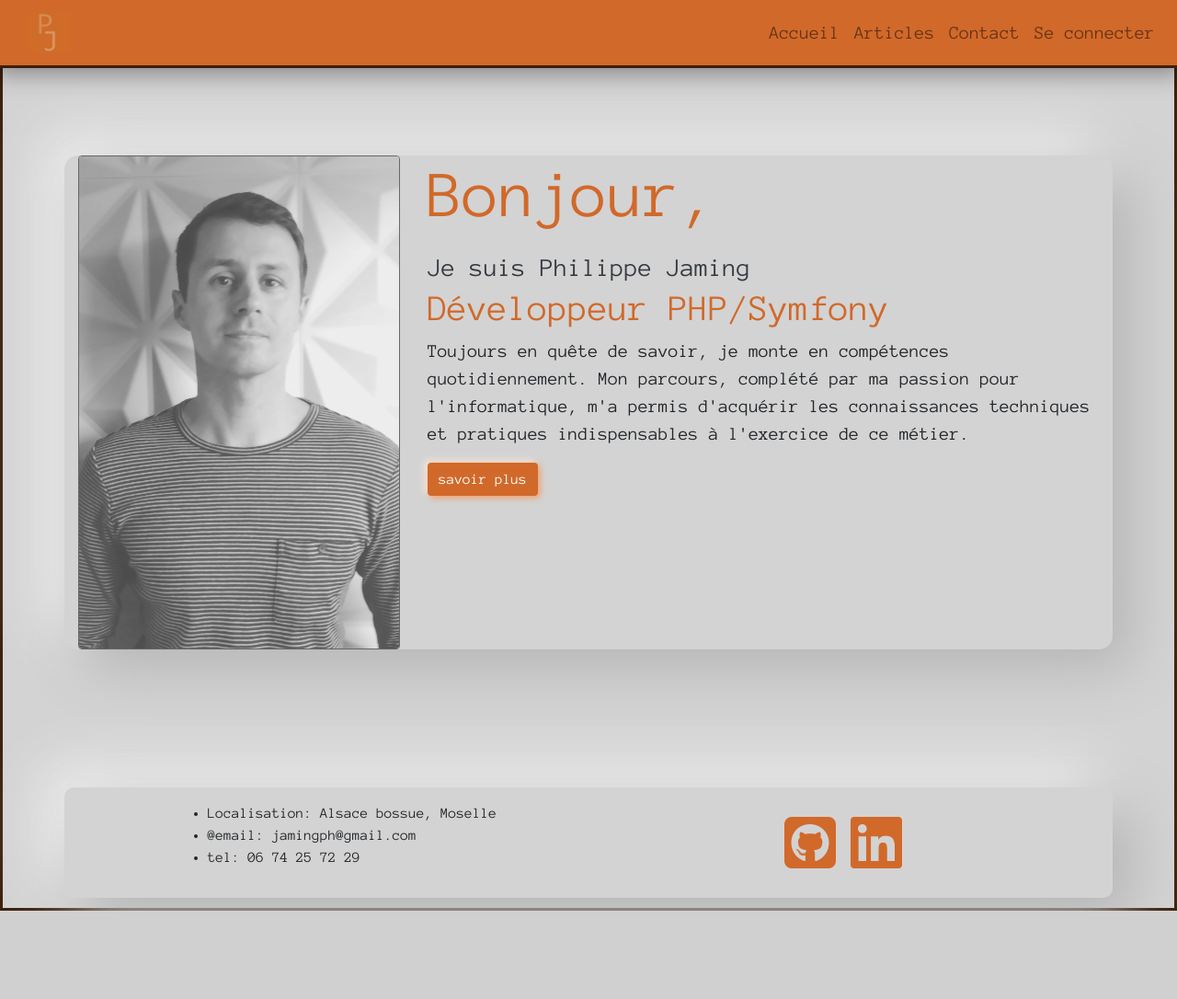
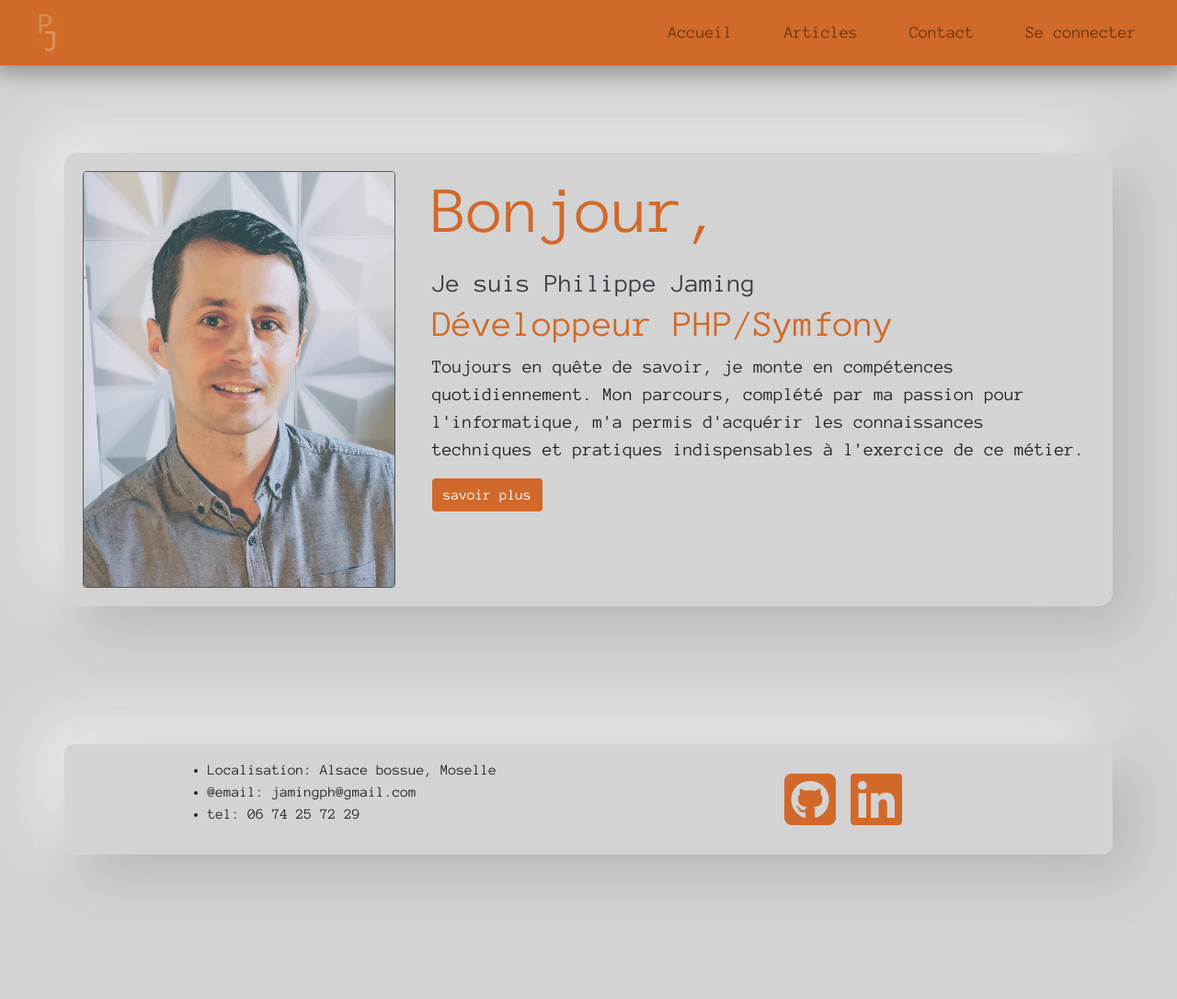
Before and after one commit to JgPhil/blog_jgphil, a Symfony app: template templates/home/index.html.twig in a window 1280 px wide. Shown: the whole page at 92% size. Before the commit the page ends 990 px from the top, so only its background shows below. Run offline with Twig, Linux system fonts and the light colour scheme; the template is opened without the code that fills it, so the values that code supplies are empty; style sheets or scripts are compiled from the project's sources; some libraries are stand-ins or nearby versions.

Commit message:
css index

```diff
--- a/public/css/base.css
+++ b/public/css/base.css
@@ -1,11 +1,14 @@
+* {
+  box-sizing: border-box;
+}
+
 body {
   padding-top: 70px;
   font-family: "Anonymous Pro", monospace !important;
+  background-color: #d3d3d3 !important;
 }
 
 .main-body {
-  background-color: #d3d3d3;
-  border: 3px solid #3d200e;
   min-width: 100%;
   min-height: 920px;
 }
@@ -30,23 +33,21 @@ h1 {
   transition: transform 200ms;
 }
 .navbar li:hover {
-  transform: scale(1.18);
+  transform: scale(1.1);
 }
 .navbar .nav-link {
-  font-size: 1.25rem;
-}
-.navbar li.active {
-  border-bottom: 3px solid #3d200e;
+  font-size: 1.15rem;
+  margin: 0 20px;
 }
 
 a.btn {
   background-color: #d1692a;
   border: #d1692a;
-  box-shadow: 2px 2px 7px #f09862, -3px -2px 7px #faefe8;
 }
 a.btn:hover {
   background-color: #d1692a;
   color: #3d200e;
+  box-shadow: 3px 5px 7px #f098626e, -3px -5px 7px #faefe8;
 }
 
 .new_post_btn {
@@ -86,6 +87,13 @@ img.card-img-top:hover {
   border-radius: 15px;
   box-shadow: 20px 20px 60px #b3b3b3, -20px -20px 60px #f3f3f3;
 }
+.intro .intro-photo {
+  padding: 20px;
+  opacity: 0.8;
+}
+.intro .intro-text {
+  padding: 20px;
+}
 
 .meta {
   margin-top: 150px;
--- a/public/scss/base.scss
+++ b/public/scss/base.scss
@@ -1,14 +1,17 @@
 $cd-txt: #3d200e;
 $cd-box: #d1692a;
+
+* {
+  box-sizing: border-box;
+}
 
 body {
   padding-top: 70px;
   font-family: "Anonymous Pro", monospace !important;
+  background-color: #d3d3d3 !important;
 }
 
 .main-body {
-  background-color: #d3d3d3;
-  border: 3px solid $cd-txt;
   min-width: 100%;
   min-height: 920px;
 }
@@ -31,25 +34,22 @@ h1 {
     transform: scale(1);
     transition: transform 200ms;
     &:hover {
-      transform: scale(1.18);
+      transform: scale(1.10);
     }
   }
   & .nav-link {
-    font-size: 1.25rem;
-
-  }
-  & li.active {
-    border-bottom: 3px solid $cd-txt;
+    font-size: 1.15rem;
+    margin:0 20px;
   }
 }
 
 a.btn {
   background-color: $cd-box;
   border: $cd-box;
-  box-shadow: 2px 2px 7px #f09862, -3px -2px 7px #faefe8;
   &:hover {
     background-color: $cd-box;
     color: $cd-txt;
+    box-shadow: 3px 5px 7px #f098626e, -3px -5px 7px #faefe8;
   }
 }
 
@@ -89,6 +89,13 @@ img.card-img-top:hover {
   margin-top: 6em;
   border-radius: 15px;
   box-shadow: 20px 20px 60px #b3b3b3, -20px -20px 60px #f3f3f3;
+  & .intro-photo {
+    padding: 20px;
+    opacity: 0.8;
+  }
+  & .intro-text {
+    padding: 20px;
+  }
 }
 
 .meta {
--- a/templates/home/index.html.twig
+++ b/templates/home/index.html.twig
@@ -5,10 +5,10 @@
 {% block body %}
 	<div class="container">
 		<div class="row intro">
-			<div class="col-4 d-none d-lg-block">
-				<img class="img-fluid d-none d-lg-block border border-dark rounded" style="opacity:0.7;" src="/img/photo_phil.jpg" alt="photo de Philippe Jaming">
+			<div class="col-4 d-none d-lg-block intro-photo">
+				<img class="img-fluid d-none d-lg-block border border-dark rounded" src="/img/photo_phil.jpg" alt="photo de Philippe Jaming">
 			</div>
-			<div class="col-xs-12 col-lg-8">
+			<div class="col-xs-12 col-lg-8 intro-text">
 				<h3 class="display-3 align-items-center ">Bonjour,</h3>
 				<h1>
 					<span class="h3 text-dark">Je suis Philippe Jaming
--- a/templates/navbar.html.twig
+++ b/templates/navbar.html.twig
@@ -2,7 +2,7 @@
 
 
 
-<nav class="navbar navbar-expand-lg navbar-light fixed-top" style="border-bottom: 3px solid #3d200e;">
+<nav class="navbar navbar-expand-lg navbar-light fixed-top">
 
 	<a class="navbar-brand" href={{ path('home') }}>
 		<img src="{{ asset('img/logo.png') }}" alt="logo"/>
```
Also changed, not shown: public/img/photo_phil.jpg, 1 other file.
